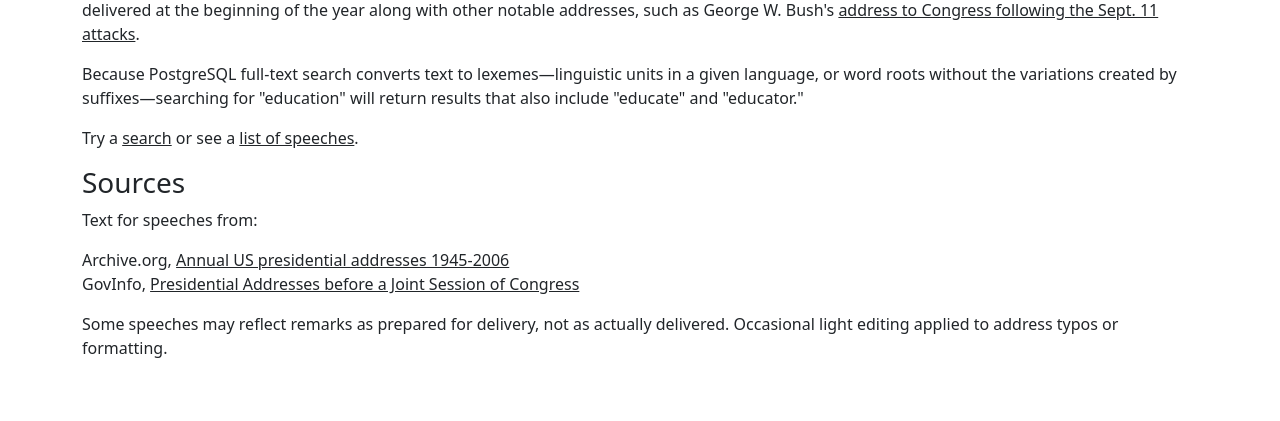
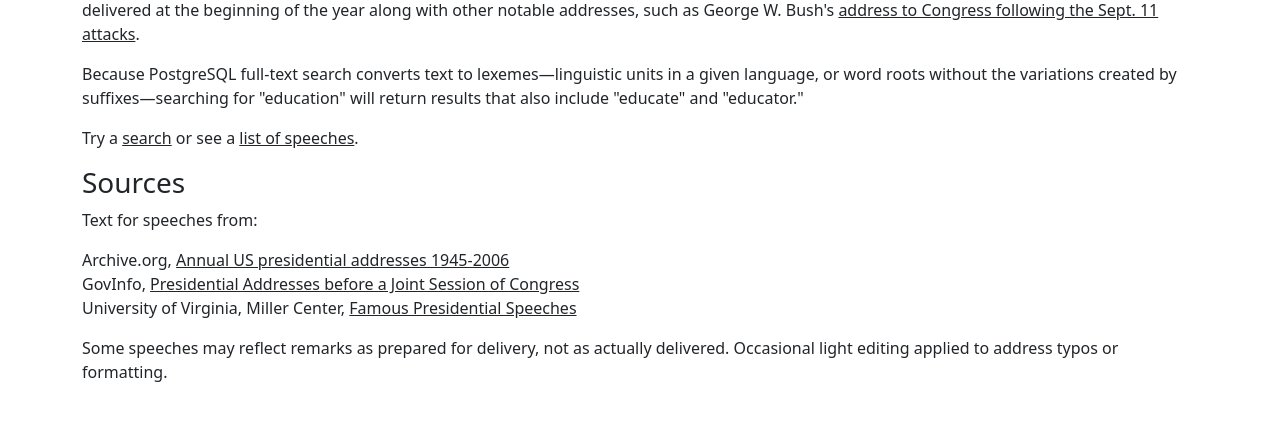
Before and after one commit to anthonydb/sandbox, a Django app: page /sotu/ in a window 1280 px wide. Shown: the part 240-661 px from the top of the page. Run offline with Django 4.2, Linux system fonts and the light colour scheme.

```diff
--- a/sotu/templates/sotu_about.html
+++ b/sotu/templates/sotu_about.html
@@ -18,7 +18,8 @@
             <h3>Sources</h3>
             <p>Text for speeches from:</p>
             <p>Archive.org, <a href="https://archive.org/details/State-of-the-Union-Addresses-1945-2006" class="link-dark">Annual US presidential addresses 1945-2006</a><br>
-                GovInfo, <a href="https://www.govinfo.gov/features/state-of-the-union" class="link-dark">Presidential Addresses before a Joint Session of Congress</a><br></p>
+                GovInfo, <a href="https://www.govinfo.gov/features/state-of-the-union" class="link-dark">Presidential Addresses before a Joint Session of Congress</a><br>
+                University of Virginia, Miller Center, <a href="https://millercenter.org/the-presidency/presidential-speeches" class="link-dark">Famous Presidential Speeches</a></p>
             <p>Some speeches may reflect remarks as prepared for delivery, not as actually delivered. Occasional light editing applied to address typos or formatting.</p>
         </div>
     </div>
```
